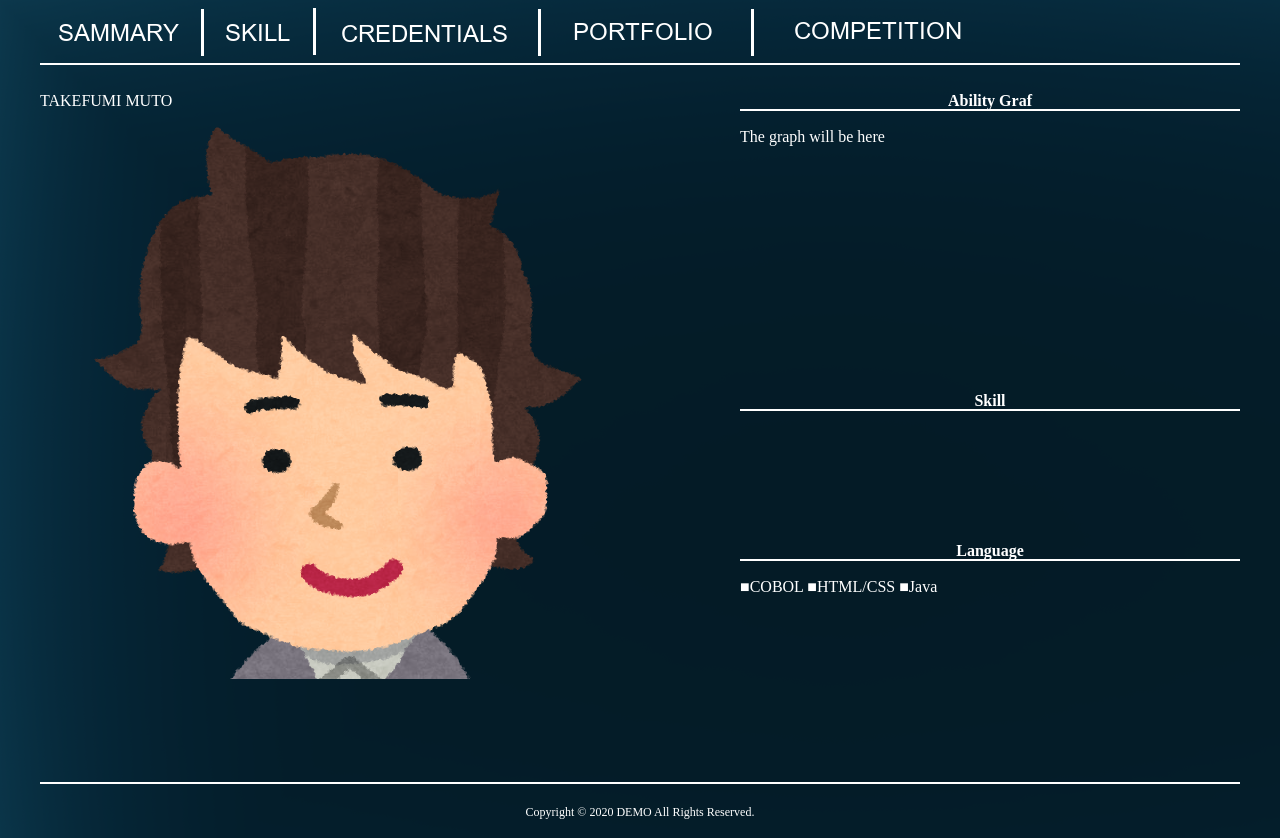
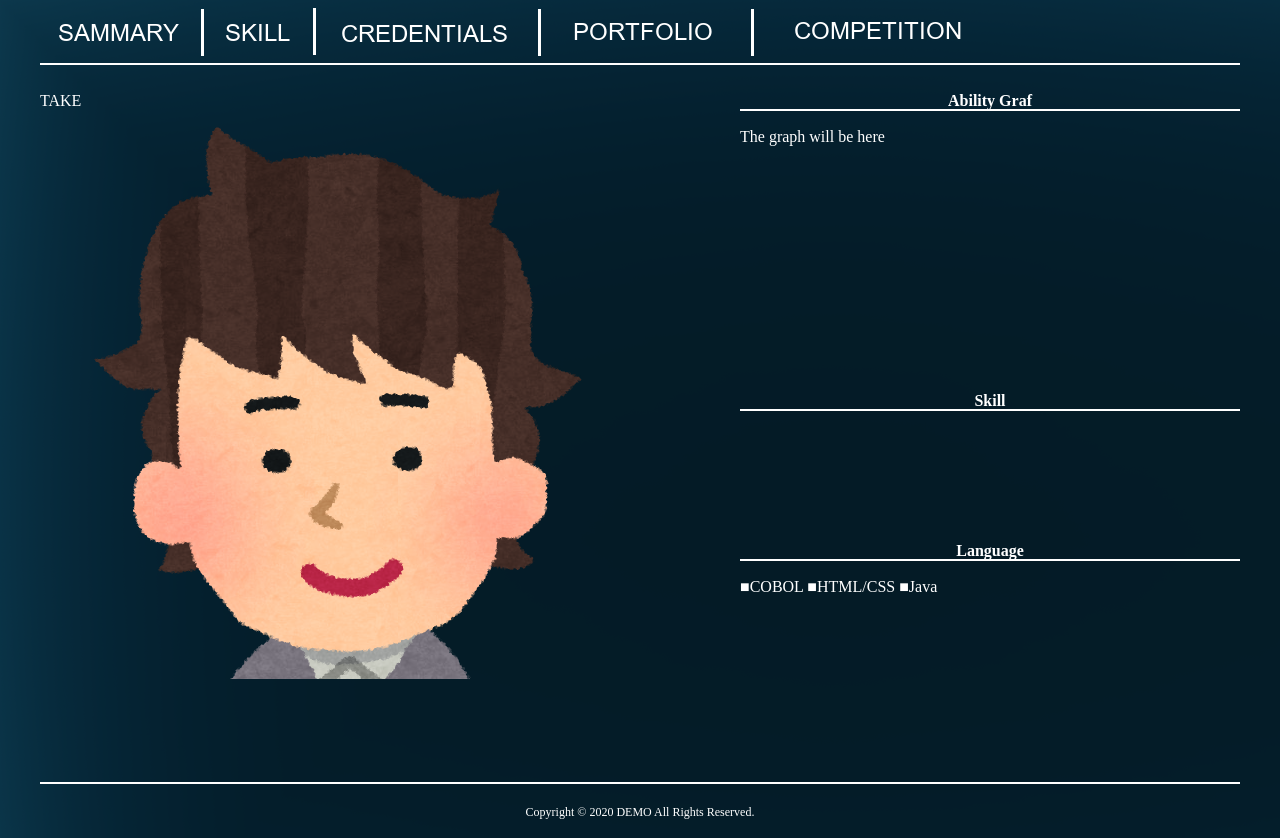
Before and after one commit to takexjp/Profile-View, a plain HTML site: page index.html in a window 1280 px wide. Drawn offline with Linux system fonts and the light colour scheme.

Commit message:
Update index.html

```diff
--- a/index.html
+++ b/index.html
@@ -33,7 +33,7 @@
         </header>
 
         <div id="main">
-            <p>TAKEFUMI MUTO</p>
+            <p>TAKE</p>
             <img src="Images/youngman_27.png" />
         </div>
 
```
